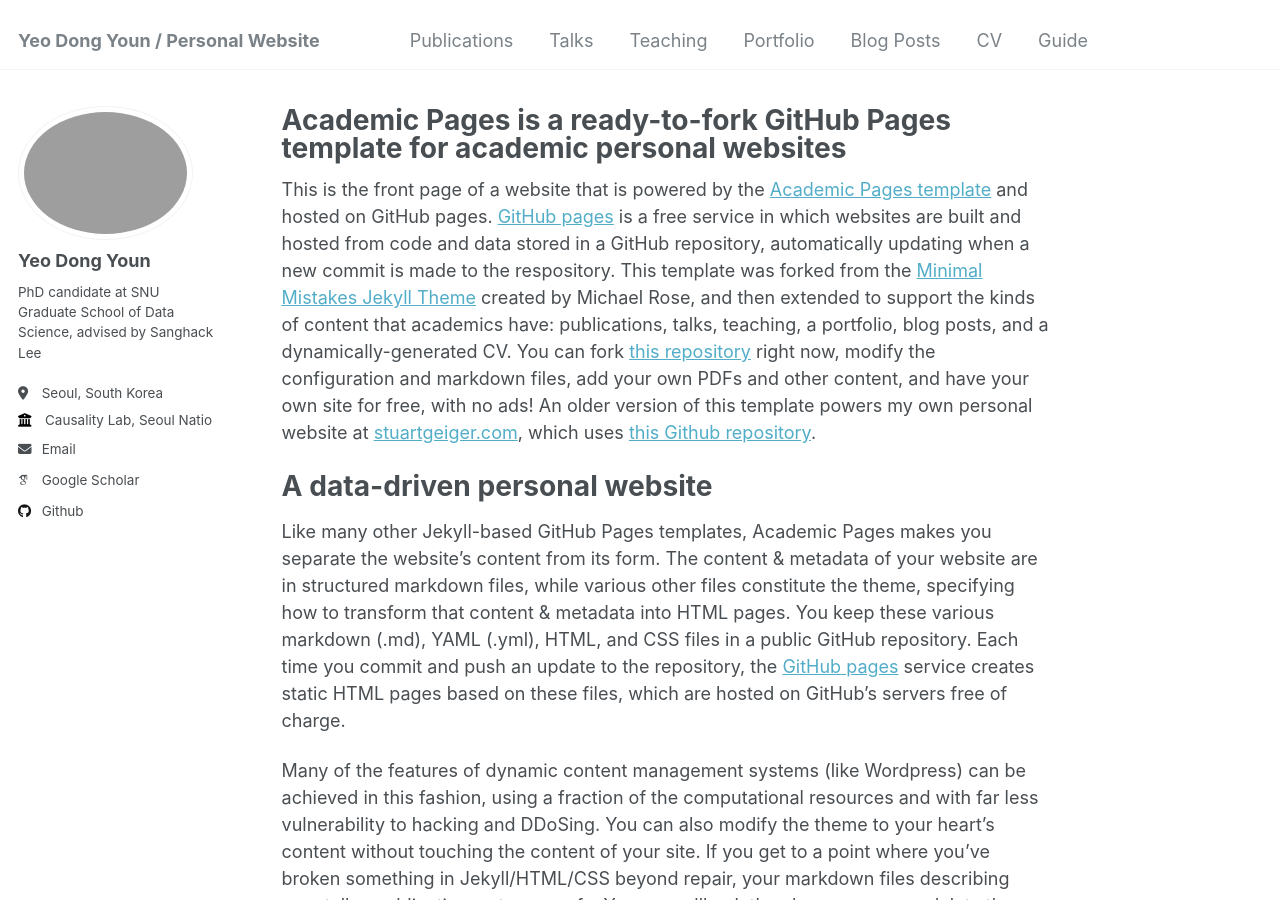
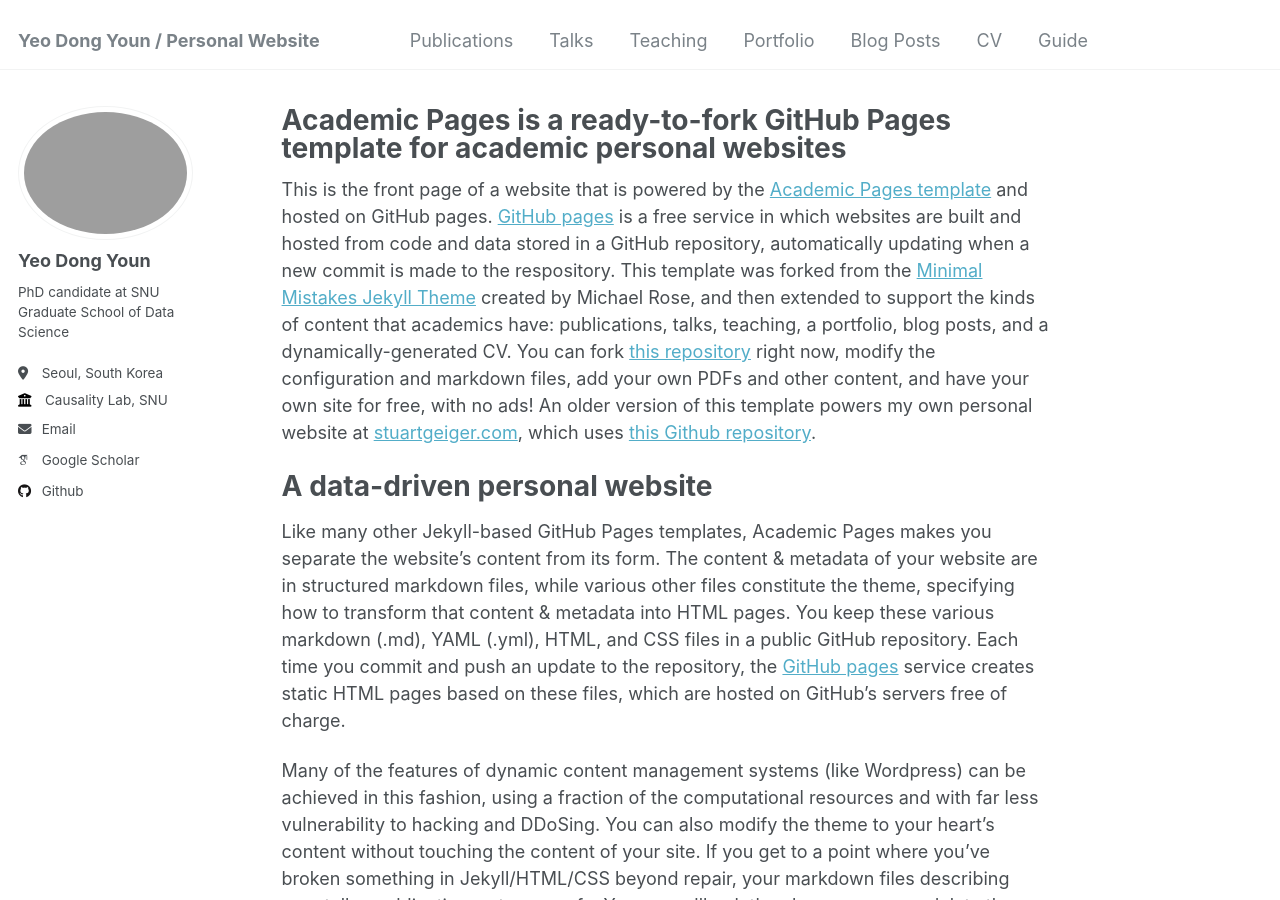
Before and after one commit to YeodongYoun1995/YeoDongYoun1995.github.io, a Jekyll site: the page built from _pages/about.md, in a window 1280 px wide and 900 px high. Built offline with Jekyll 4.4.1, drawn with Linux system fonts in a browser that asks for light colours; some web fonts are replaced.

Commit message:
Update _config.yml

```diff
--- a/_config.yml
+++ b/_config.yml
@@ -24,9 +24,9 @@ author:
   avatar           : "profile.jpg"
   name             : "Yeo Dong Youn"
   pronouns         : # example: "she/her"
-  bio              : "PhD candidate at SNU Graduate School of Data Science, advised by Sanghack Lee"
+  bio              : "PhD candidate at SNU Graduate School of Data Science"
   location         : "Seoul, South Korea"
-  employer         : "Causality Lab, Seoul National University"
+  employer         : "Causality Lab, SNU"
   uri              : # URL
   email            : "dbsduehd95@snu.ac.kr"
 
```
